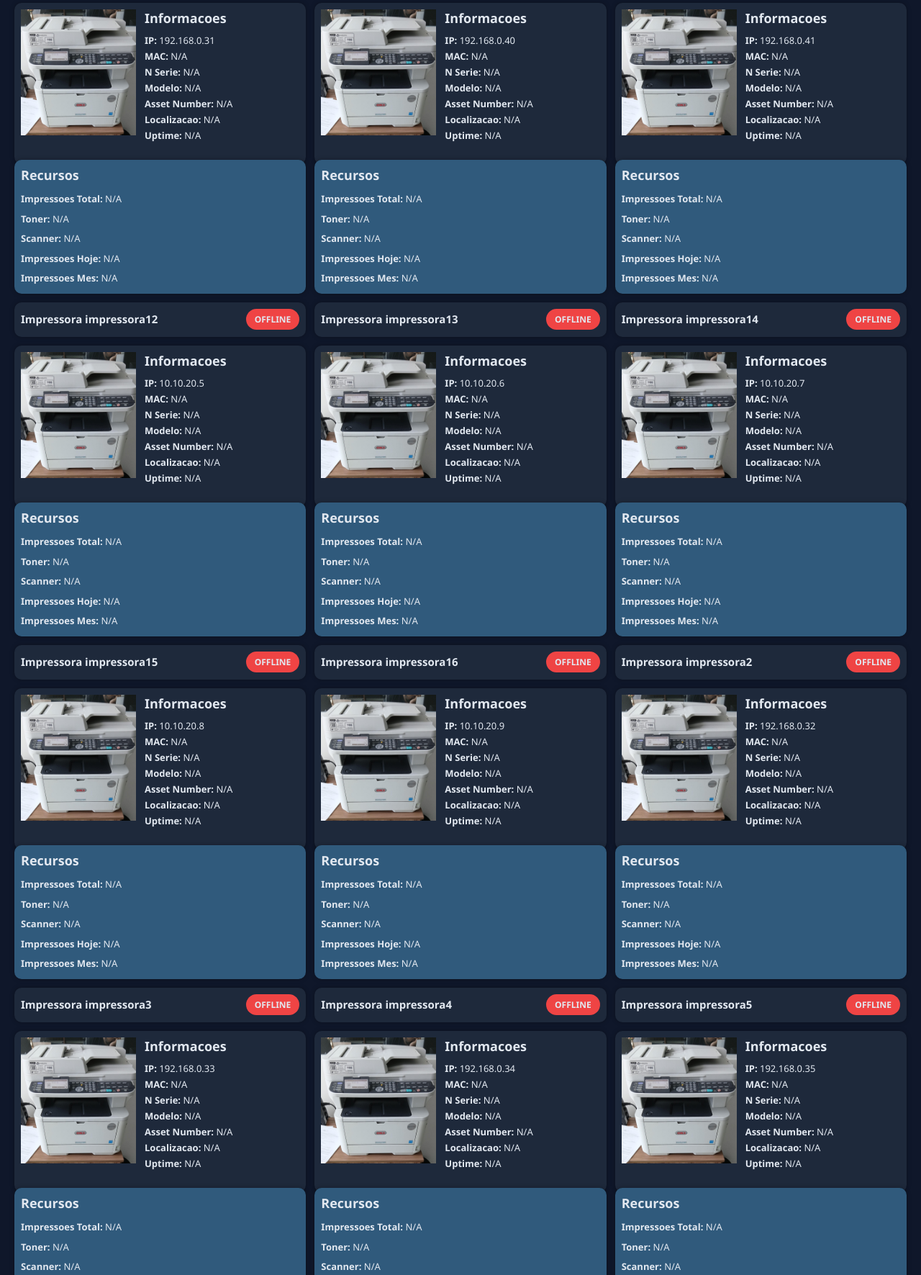
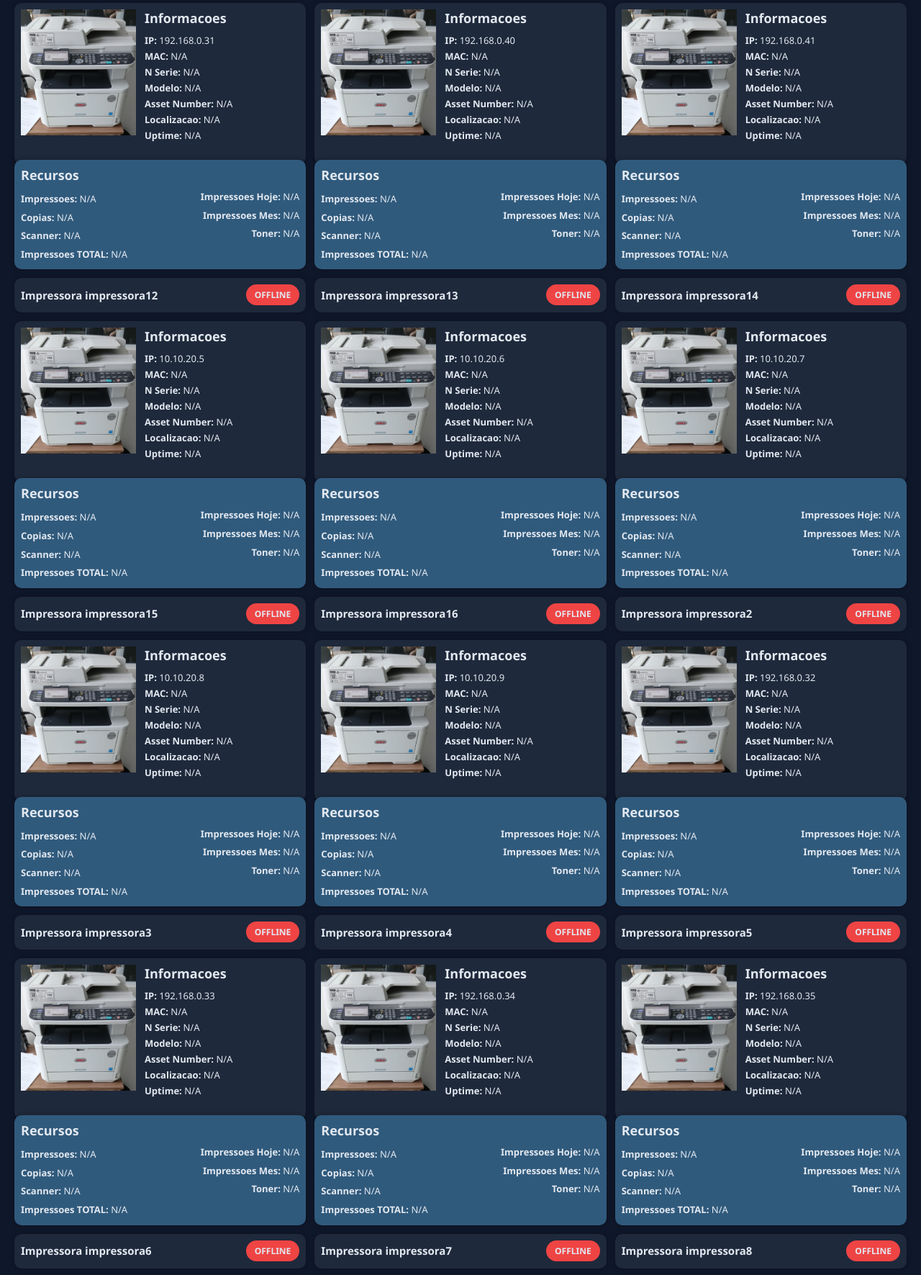
Before and after one commit to JPlima21/Monitorament_de_impressoes, a Flask app: page / in a window 1280 px wide. Shown: the part 228-1999 px from the top of the page at 72% size. Run offline with Flask 3, Linux system fonts and the light colour scheme.

Commit message:
Adição de novos indices no card de "recursos"
Co-authored-by: Copilot <copilot@github.com>

```diff
--- a/config.py
+++ b/config.py
@@ -99,7 +99,9 @@ SNMP_OIDS = {
     "serial": "1.3.6.1.2.1.43.5.1.1.17.1",
     "modelo": "1.3.6.1.2.1.25.3.2.1.3.1",
     "asset_number": "1.3.6.1.4.1.2001.1.1.1.1.11.1.10.40.2.0",
-    "impressoes": "1.3.6.1.2.1.43.10.2.1.4.1.1",
+    "total_impressoes": "1.3.6.1.2.1.43.10.2.1.4.1.1",
+    "impressoes": "1.3.6.1.4.1.2001.1.1.1.1.11.1.10.170.1.21.3",
+    "copias": "1.3.6.1.4.1.2001.1.1.1.1.11.1.10.170.1.17.1",
     "toner": "1.3.6.1.2.1.43.11.1.1.9.1.1",
     "status": "1.3.6.1.2.1.43.16.5.1.2.1.1",
     "scanner": "1.3.6.1.4.1.2001.1.1.4.2.1.3.11.0",
--- a/services/monitor_service.py
+++ b/services/monitor_service.py
@@ -379,18 +379,22 @@ class PrinterMonitorService:
         num_serial = snmp_get(ip, community, SNMP_OIDS["serial"])
         asset_number = snmp_get(ip, community, SNMP_OIDS["asset_number"])
         location = snmp_get(ip, community, SNMP_OIDS["location"])
+        total_impressoes = snmp_get(ip, community, SNMP_OIDS["total_impressoes"])
         impressoes = snmp_get(ip, community, SNMP_OIDS["impressoes"])
+        copias = snmp_get(ip, community, SNMP_OIDS["copias"])
         toner = snmp_get(ip, community, SNMP_OIDS["toner"])
         status = snmp_get(ip, community, SNMP_OIDS["status"])
         scanner = snmp_get(ip, community, SNMP_OIDS["scanner"])
         mac_raw = snmp_get(ip, community, SNMP_OIDS["mac"])
 
         toner = int(toner) if toner and int(toner) >= 0 else None
+        total_impressoes = int(total_impressoes) if total_impressoes else None
         impressoes = int(impressoes) if impressoes else None
+        copias = int(copias) if copias else None
 
         with self._lock:
-            impressoes_dia = self._calcular_impressoes_dia(nome_impressora, impressoes)
-            impressoes_mes = self._calcular_impressoes_mes(nome_impressora, impressoes)
+            impressoes_dia = self._calcular_impressoes_dia(nome_impressora, total_impressoes)
+            impressoes_mes = self._calcular_impressoes_mes(nome_impressora, total_impressoes)
 
             self._persistir_cache_impressora(
                 nome_impressora,
@@ -415,7 +419,9 @@ class PrinterMonitorService:
             "modelo": str(modelo),
             "asset_number": str(asset_number),
             "location": str(location),
+            "total_impressoes": total_impressoes,
             "impressoes": impressoes,
+            "copias": copias,
             "impressoes_dia": impressoes_dia,
             "impressoes_mes": impressoes_mes,
             "toner": f"{toner}%" if toner is not None else "N/A",
--- a/static/js/dashboard.js
+++ b/static/js/dashboard.js
@@ -13,7 +13,7 @@ function criarColunaImpressora(nomeImpressora) {
                 <div class="card printer printer-image-card">
                     <div class="printer-image-layout">
                         <div class="printer-image">
-                            <img src="/static/OKI_CALLCENTER.jpeg" alt="Impressora OKI">
+                            <img id="imagem_${nomeImpressora}" src="/static/OKI_CALLCENTER.jpeg" alt="Impressora">
                         </div>
                         <div class="printer-image-info">
                             <h3>Informacoes</h3>
@@ -35,14 +35,16 @@ function criarColunaImpressora(nomeImpressora) {
                         <h3>Recursos</h3>
                         <div class="info recursos-layout">
                             <div class="recursos-grid">
-                                <div class="recursos-coluna">
-                                    <p class="recurso-item"><strong>Impressoes Total:</strong> <span id="impressoes_${nomeImpressora}"></span></p>
-                                    <p class="recurso-item"><strong>Toner:</strong> <span id="toner_${nomeImpressora}"></span></p>
+                                <div class="recursos-coluna recursos-principais">
+                                    <p class="recurso-item"><strong>Impressoes:</strong> <span id="impressoes_${nomeImpressora}"></span></p>
+                                    <p class="recurso-item"><strong>Copias:</strong> <span id="copias_${nomeImpressora}"></span></p>
                                     <p class="recurso-item"><strong>Scanner:</strong> <span id="scanner_${nomeImpressora}"></span></p>
+                                    <p class="recurso-item"><strong>Impressoes TOTAL:</strong> <span id="total_impressoes_${nomeImpressora}"></span></p>
                                 </div>
-                                <div class="recursos-coluna recursos-coluna-direita">
+                                <div class="recursos-coluna recursos-indices">
                                     <p class="recurso-item"><strong>Impressoes Hoje:</strong> <span id="impressoes_dia_${nomeImpressora}"></span></p>
                                     <p class="recurso-item"><strong>Impressoes Mes:</strong> <span id="impressoes_mes_${nomeImpressora}"></span></p>
+                                    <p class="recurso-item"><strong>Toner:</strong> <span id="toner_${nomeImpressora}"></span></p>
                                 </div>
                             </div>
                         </div>
@@ -51,6 +53,29 @@ function criarColunaImpressora(nomeImpressora) {
             </div>
         </div>
     `;
+}
+
+function obterImagemPorModelo(modelo) {
+    const modeloNormalizado = String(modelo || "").toLowerCase();
+
+    if (modeloNormalizado.includes("epson")) {
+        return {
+            src: "/static/Epson.JPG",
+            alt: "Impressora Epson",
+        };
+    }
+
+    if (modeloNormalizado.includes("oki")) {
+        return {
+            src: "/static/OKI_CALLCENTER.jpeg",
+            alt: "Impressora OKI",
+        };
+    }
+
+    return {
+        src: "/static/OKI_CALLCENTER.jpeg",
+        alt: "Impressora",
+    };
 }
 
 // Atualiza o status de uma impressora (online/offline) e ajusta a classe CSS para refletir a cor correta
@@ -66,6 +91,7 @@ function atualizarStatus(statusEl, online) {
 // Preenche os campos de uma impressora especifica, usando "N/A" como fallback para dados ausentes
 function preencherCampos(nomeImpressora, dataImpressora) {
     const elements = {
+        imagem: document.getElementById(`imagem_${nomeImpressora}`),
         nome: document.getElementById(`nome_${nomeImpressora}`),
         ip: document.getElementById(`ip_${nomeImpressora}`),
         mac: document.getElementById(`mac_${nomeImpressora}`),
@@ -74,7 +100,9 @@ function preencherCampos(nomeImpressora, dataImpressora) {
         asset_number: document.getElementById(`asset_number_${nomeImpressora}`),
         location: document.getElementById(`location_${nomeImpressora}`),
         uptime: document.getElementById(`uptime_${nomeImpressora}`),
+        total_impressoes: document.getElementById(`total_impressoes_${nomeImpressora}`),
         impressoes: document.getElementById(`impressoes_${nomeImpressora}`),
+        copias: document.getElementById(`copias_${nomeImpressora}`),
         impressoes_dia: document.getElementById(`impressoes_dia_${nomeImpressora}`),
         impressoes_mes: document.getElementById(`impressoes_mes_${nomeImpressora}`),
         toner: document.getElementById(`toner_${nomeImpressora}`),
@@ -82,6 +110,11 @@ function preencherCampos(nomeImpressora, dataImpressora) {
     };
 
     if (elements.nome) elements.nome.innerText = dataImpressora.nome || "N/A";
+    if (elements.imagem) {
+        const imagem = obterImagemPorModelo(dataImpressora.modelo);
+        elements.imagem.src = imagem.src;
+        elements.imagem.alt = imagem.alt;
+    }
     if (elements.ip) elements.ip.innerText = dataImpressora.ip || "N/A";
     if (elements.mac) elements.mac.innerText = dataImpressora.mac || "N/A";
     if (elements.serial) elements.serial.innerText = dataImpressora.num_serie || "N/A";
@@ -89,7 +122,9 @@ function preencherCampos(nomeImpressora, dataImpressora) {
     if (elements.asset_number) elements.asset_number.innerText = dataImpressora.asset_number || "N/A";
     if (elements.location) elements.location.innerText = dataImpressora.location || "N/A";
     if (elements.uptime) elements.uptime.innerText = dataImpressora.uptime || "N/A";
+    if (elements.total_impressoes) elements.total_impressoes.innerText = dataImpressora.total_impressoes ?? "N/A";
     if (elements.impressoes) elements.impressoes.innerText = dataImpressora.impressoes ?? "N/A";
+    if (elements.copias) elements.copias.innerText = dataImpressora.copias ?? "N/A";
     if (elements.impressoes_dia) elements.impressoes_dia.innerText = dataImpressora.impressoes_dia ?? "N/A";
     if (elements.impressoes_mes) elements.impressoes_mes.innerText = dataImpressora.impressoes_mes ?? "N/A";
     if (elements.toner) elements.toner.innerText = dataImpressora.toner || "N/A";
--- a/static/style.css
+++ b/static/style.css
@@ -194,31 +194,40 @@ header h1 {
 }
 
 .recursos-grid {
-    display: grid;
-    grid-template-columns: minmax(0, 1fr) minmax(0, auto);
-    gap: 4px 18px;
-    align-items: start;
+    display: flex;
+    align-items: flex-start;
+    justify-content: space-between;
+    gap: 8px;
+    width: 100%;
 }
 
 .recursos-coluna {
     display: flex;
     flex-direction: column;
-    gap: 4px;
+    gap: 2px;
 }
 
-.recursos-coluna-direita {
+.recursos-principais {
+    flex: 1 1 auto;
+    min-width: 0;
+}
+
+.recursos-indices {
+    flex: 0 0 auto;
+    margin-left: auto;
+    min-width: 150px;
+    margin-top: -3px;
     text-align: right;
-    justify-self: end;
-    min-width: 130px;
+    align-items: flex-end;
 }
 
 .recurso-item {
-    margin: 0;
+    margin: -5px 0;
     line-height: 1.2;
     white-space: nowrap;
 }
 
-@container (max-width: 720px) {
+@container (max-width: 480px) {
     .printer-details-row {
         grid-template-columns: 1fr;
     }
@@ -226,15 +235,18 @@ header h1 {
     .printer-info-stack {
         grid-template-columns: 1fr;
     }
+}
 
+@container (max-width: 340px) {
     .recursos-grid {
-        grid-template-columns: 1fr;
+        flex-direction: column;
     }
 
-    .recursos-coluna-direita {
-        justify-self: start;
+    .recursos-indices {
+        margin-left: 0;
         text-align: left;
         min-width: 0;
+        align-items: flex-start;
     }
 }
 
```
Also changed, not shown: static/Epson.JPG (added).
